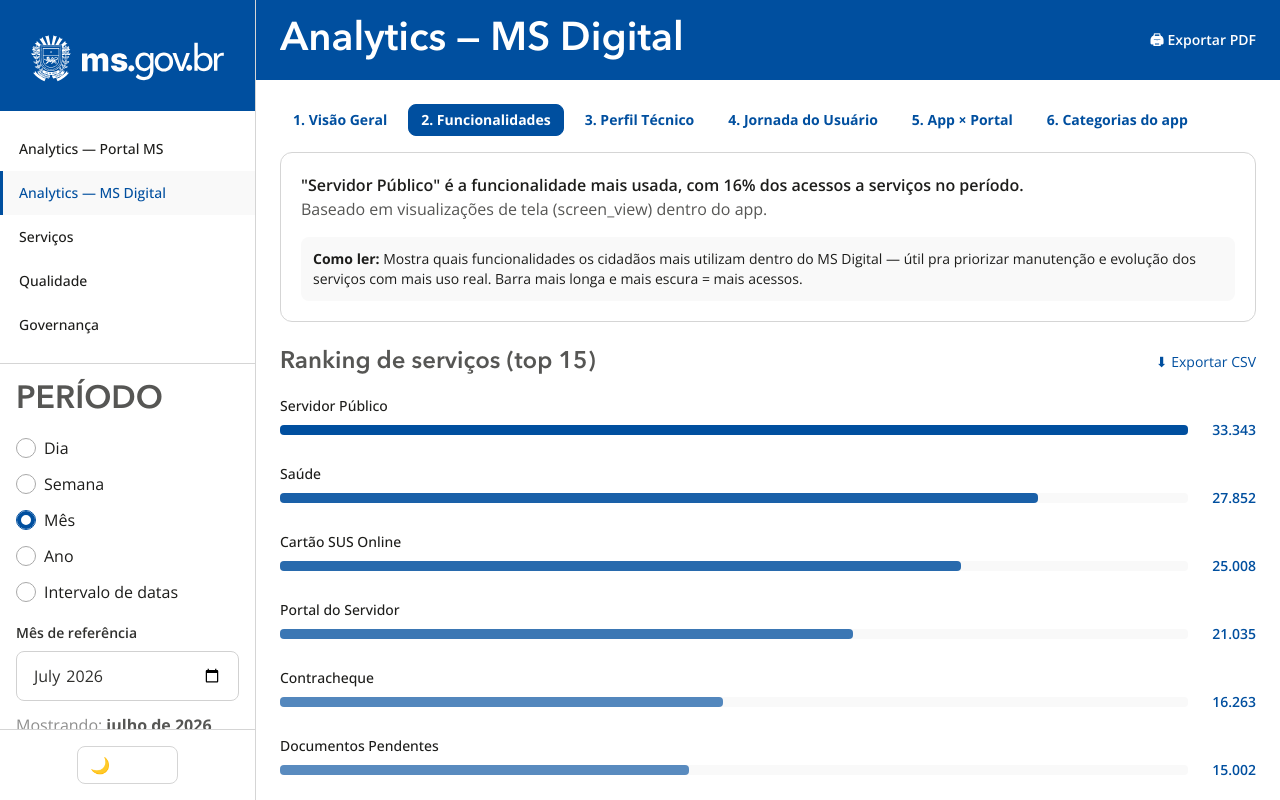
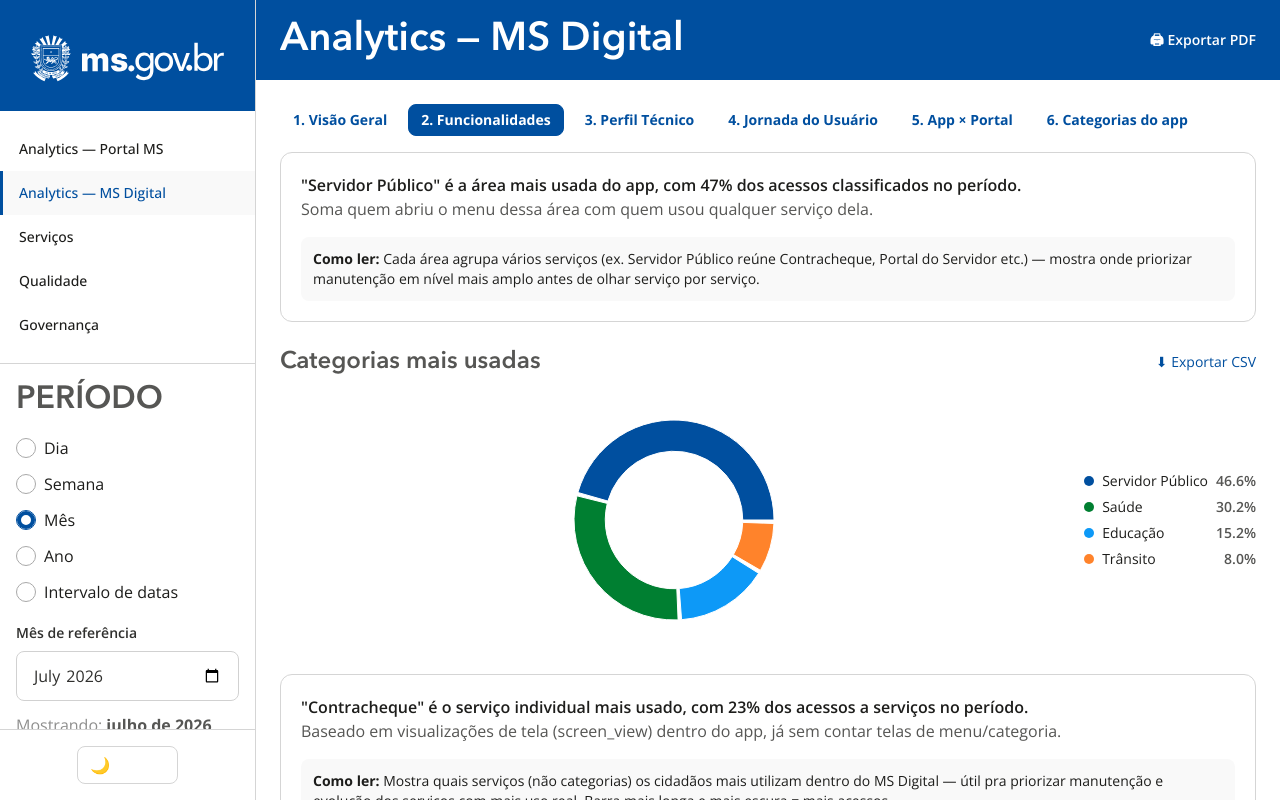
Before and after one commit to fabioramos-02/bi-setdig, a Next.js app: page /analytics/ms-digital in a window 1280 px wide. Both pictures are taken after a click on the button 1016 px from the left and 577 px from the top of the page. Shown: the top 800 px of the page. Built offline with nearby package versions, Linux system fonts and the light colour scheme.

Commit message:
feat: implement service-app classification logic and integrate categorization into MsDigital dashboard tabs

```diff
--- a/src/app/(plataforma)/analytics/ms-digital/FuncionalidadesTab.tsx
+++ b/src/app/(plataforma)/analytics/ms-digital/FuncionalidadesTab.tsx
@@ -1,29 +1,59 @@
 import { RankingBarChart } from "@/components/charts/RankingBarChart";
+import { CategoryDonut, type FatiaCategoria } from "@/components/charts/CategoryDonut";
 import { StoryCard } from "@/components/dashboard/StoryCard";
 import { ExportCsvButton } from "@/components/dashboard/ExportCsvButton";
 import { AvisoSnapshotAproximado, type StatusIntervalo } from "@/components/dashboard/AvisoSnapshotAproximado";
 import { ChartLoading } from "@/components/dashboard/ChartLoading";
-import type { InsightServico } from "@/lib/insights";
+import type { InsightServico, InsightCategoria } from "@/lib/insights";
 import type { Servico } from "@/lib/data";
 
+/** Amplo → específico: categoria (área do app) primeiro, depois o serviço
+ * individual dentro dela — ver lib/servico-app-classifier.ts pra como o GA4
+ * bruto (screen_view sem hierarquia) vira essas duas listas separadas. */
 export function FuncionalidadesTab({
-  servicos,
+  servicosFolha,
+  categorias,
+  naoIdentificadoPct,
   insightServico,
+  insightCategoria,
   status,
 }: {
-  servicos: Servico[];
+  servicosFolha: Servico[];
+  categorias: FatiaCategoria[];
+  naoIdentificadoPct: number;
   insightServico: InsightServico | null;
+  insightCategoria: InsightCategoria | null;
   status: StatusIntervalo;
 }) {
-  const itens = servicos.map((s) => ({ label: s.servico, valor: s.acessos }));
+  const itens = servicosFolha.map((s) => ({ label: s.servico, valor: s.acessos }));
   return (
     <div className="flex flex-col gap-6">
       <AvisoSnapshotAproximado status={status} />
+
+      {insightCategoria && (
+        <StoryCard
+          anchor={`"${insightCategoria.categoria}" é a área mais usada do app, com ${insightCategoria.participacaoPct.toFixed(0)}% dos acessos classificados no período.`}
+          caption="Soma quem abriu o menu dessa área com quem usou qualquer serviço dela."
+          comoLer="Cada área agrupa vários serviços (ex. Servidor Público reúne Contracheque, Portal do Servidor etc.) — mostra onde priorizar manutenção em nível mais amplo antes de olhar serviço por serviço."
+        />
+      )}
+      <div>
+        <div className="flex items-center justify-between mb-3">
+          <h3 style={{ color: "var(--ds-color-text-secondary)" }} className="text-sm font-semibold">
+            Categorias mais usadas
+          </h3>
+          <ExportCsvButton rows={categorias} filename="ga4-categorias" />
+        </div>
+        <ChartLoading status={status} height={260}>
+          <CategoryDonut dados={categorias} />
+        </ChartLoading>
+      </div>
+
       {insightServico && (
         <StoryCard
-          anchor={`"${insightServico.servico}" é a funcionalidade mais usada, com ${insightServico.participacaoPct.toFixed(0)}% dos acessos a serviços no período.`}
-          caption="Baseado em visualizações de tela (screen_view) dentro do app."
-          comoLer="Mostra quais funcionalidades os cidadãos mais utilizam dentro do MS Digital — útil pra priorizar manutenção e evolução dos serviços com mais uso real. Barra mais longa e mais escura = mais acessos."
+          anchor={`"${insightServico.servico}" é o serviço individual mais usado, com ${insightServico.participacaoPct.toFixed(0)}% dos acessos a serviços no período.`}
+          caption="Baseado em visualizações de tela (screen_view) dentro do app, já sem contar telas de menu/categoria."
+          comoLer="Mostra quais serviços (não categorias) os cidadãos mais utilizam dentro do MS Digital — útil pra priorizar manutenção e evolução dos serviços com mais uso real. Barra mais longa e mais escura = mais acessos."
         />
       )}
       <div>
@@ -31,11 +61,17 @@
           <h3 style={{ color: "var(--ds-color-text-secondary)" }} className="text-sm font-semibold">
             Ranking de serviços (top 15)
           </h3>
-          <ExportCsvButton rows={servicos} filename="ga4-servicos" />
+          <ExportCsvButton rows={servicosFolha} filename="ga4-servicos" />
         </div>
         <ChartLoading status={status} height={260}>
-          <RankingBarChart itens={itens} />
+          <RankingBarChart itens={itens.slice(0, 15)} />
         </ChartLoading>
+        {naoIdentificadoPct > 3 && (
+          <p className="mt-2 text-xs" style={{ color: "var(--ds-color-text-muted)" }}>
+            {naoIdentificadoPct.toFixed(0)}% dos acessos são a telas de submenu que não puderam ser identificadas como
+            categoria nem serviço individual — não entram em nenhum dos dois rankings acima.
+          </p>
+        )}
       </div>
     </div>
   );
--- a/src/app/(plataforma)/analytics/ms-digital/MsDigitalClient.tsx
+++ b/src/app/(plataforma)/analytics/ms-digital/MsDigitalClient.tsx
@@ -14,9 +14,11 @@
 import {
   calcularInsightPlataforma,
   calcularInsightServico,
+  calcularInsightCategoria,
   calcularInsightFunil,
   calcularInsightHorario,
 } from "@/lib/insights";
+import { classificarAcessosApp } from "@/lib/servico-app-classifier";
 import { compararCanais } from "@/lib/cross-canal";
 import { usePeriodo } from "@/lib/periodo-context";
 import { chavePeriodoFixo, resumoDoPeriodo, intervaloDoBucket, ehPeriodoCorrente } from "@/lib/period-filter";
@@ -144,8 +146,14 @@
   const novos = vg.find((r) => r.newVsReturning === "new")?.activeUsers ?? 0;
   const recorrentes = vg.find((r) => r.newVsReturning === "returning")?.activeUsers ?? 0;
 
+  // GA4 registra screen_view igual pra categoria/submenu/serviço-folha — sem
+  // isso, "serviço mais usado" mostrava categoria ("Servidor Público") em vez
+  // de serviço real ("Contracheque"). Reclassifica contra o catálogo estático.
+  const classificado = classificarAcessosApp(serv, catalogo);
+
   const insightPlataforma = calcularInsightPlataforma(plat);
-  const insightServico = calcularInsightServico(serv);
+  const insightServico = calcularInsightServico(classificado.servicosFolha);
+  const insightCategoria = calcularInsightCategoria(classificado.categorias);
   const insightFunil = calcularInsightFunil(fun);
   const insightHorario = calcularInsightHorario(hor);
 
@@ -182,7 +190,16 @@
     {
       id: "funcionalidades",
       label: "2. Funcionalidades",
-      content: <FuncionalidadesTab servicos={serv} insightServico={insightServico} status={statusGa4} />,
+      content: (
+        <FuncionalidadesTab
+          servicosFolha={classificado.servicosFolha}
+          categorias={classificado.categorias}
+          naoIdentificadoPct={classificado.naoIdentificadoPct}
+          insightServico={insightServico}
+          insightCategoria={insightCategoria}
+          status={statusGa4}
+        />
+      ),
     },
     {
       id: "perfil",
--- a/src/lib/insights.ts
+++ b/src/lib/insights.ts
@@ -1,4 +1,5 @@
 import type { TermoBusca, Navegador, Dispositivo, Plataforma, Servico, EventoFunil, HorarioGa4, PaginaEntrada, Pagina } from "./data";
+import type { FatiaCategoria } from "@/components/charts/CategoryDonut";
 import type { PeriodoTipo, PontoAgregado } from "./period-filter";
 
 /**
@@ -101,6 +102,17 @@
   return { servico: top.servico, participacaoPct: total > 0 ? (top.acessos / total) * 100 : 0 };
 }
 
+export type InsightCategoria = { categoria: string; participacaoPct: number };
+
+/** Categoria (área do app) mais usada — molde de calcularInsightServico, mas
+ * sobre o resultado já reclassificado de classificarAcessosApp (que soma
+ * acesso direto na tela-categoria + acesso de todo serviço-folha dela). */
+export function calcularInsightCategoria(categorias: FatiaCategoria[]): InsightCategoria | null {
+  if (categorias.length === 0) return null;
+  const top = [...categorias].sort((a, b) => b.valor - a.valor)[0];
+  return { categoria: top.categoria, participacaoPct: top.participacaoPct ?? 0 };
+}
+
 export type InsightHorario = { horaPico: string; sessoesPico: number; participacaoPct: number };
 
 /** Hora de pico de uso do app — molde de calcularInsightServico (acha o topo,
--- /dev/null
+++ b/src/lib/servico-app-classifier.ts
@@ -0,0 +1,86 @@
+import type { Servico, ServicoCatalogo } from "./data";
+import type { FatiaCategoria } from "@/components/charts/CategoryDonut";
+
+/**
+ * O GA4 registra `screen_view` igual pra tela de categoria/menu, submenu e
+ * serviço-folha — não há hierarquia na métrica (ver extract/ga4.py::get_services,
+ * espelhado em lib/server/ga4-client.ts). "Ranking de serviços" acabava
+ * listando categoria ("Servidor Público") lado a lado com serviço real
+ * ("Contracheque"). Fix definitivo pede custom dimension nova no app — fora
+ * do nosso alcance aqui. Este módulo reclassifica cruzando os nomes de tela
+ * contra o catálogo estático (`catalogo-servicos.json`), que já distingue
+ * categoria × serviço.
+ *
+ * ponytail: match exato após normalizar (sem acento/caixa), sem fuzzy —
+ * nomes que divergem por texto entre GA4 e catálogo (ex. "Cartão SUS Online"
+ * vs "Cartão do SUS Online") caem em "não identificado" em vez de casar.
+ * Upgrade pra matching aproximado só se essa fatia se mostrar grande com
+ * dado real.
+ */
+
+function normalizar(s: string): string {
+  return s.normalize("NFD").replace(/[̀-ͯ]/g, "").toLowerCase().trim();
+}
+
+/** Nome de tela do catálogo: pega o serviço-folha real. Entradas no formato
+ * "Submenu > Serviço" (25 das 121 hoje) usam só o último segmento — o resto
+ * (96) já é o nome direto. */
+function folhaDe(servico: string): string {
+  const partes = servico.split(">");
+  return partes[partes.length - 1].trim();
+}
+
+export type ResultadoClassificacao = {
+  servicosFolha: Servico[];
+  categorias: FatiaCategoria[];
+  naoIdentificadoPct: number;
+};
+
+export function classificarAcessosApp(rows: Servico[], catalogo: ServicoCatalogo[]): ResultadoClassificacao {
+  const categoriasSet = new Set(catalogo.map((c) => normalizar(c.categoria)));
+  const folhaMap = new Map<string, { folha: string; categoria: string }>();
+  for (const c of catalogo) {
+    const folha = folhaDe(c.servico);
+    folhaMap.set(normalizar(folha), { folha, categoria: c.categoria });
+  }
+
+  const folhaAcessos = new Map<string, number>();
+  const categoriaAcessos = new Map<string, number>();
+  let naoIdentificado = 0;
+  let total = 0;
+
+  for (const row of rows) {
+    total += row.acessos;
+    const chave = normalizar(row.servico);
+
+    if (categoriasSet.has(chave)) {
+      // Acesso direto na tela-categoria (menu) — conta pra "categoria mais usada".
+      categoriaAcessos.set(row.servico, (categoriaAcessos.get(row.servico) ?? 0) + row.acessos);
+      continue;
+    }
+
+    const folha = folhaMap.get(chave);
+    if (folha) {
+      // Serviço-folha real — conta no ranking de serviços E soma na categoria-mãe
+      // (usar quantos acessaram a área toda, não só quem parou no menu).
+      folhaAcessos.set(folha.folha, (folhaAcessos.get(folha.folha) ?? 0) + row.acessos);
+      categoriaAcessos.set(folha.categoria, (categoriaAcessos.get(folha.categoria) ?? 0) + row.acessos);
+      continue;
+    }
+
+    // Submenu intermediário (ex. "Portal do Servidor") ou nome sem match no
+    // catálogo — não força em nenhum dos dois rankings.
+    naoIdentificado += row.acessos;
+  }
+
+  const servicosFolha = [...folhaAcessos.entries()]
+    .map(([servico, acessos]) => ({ servico, acessos }))
+    .sort((a, b) => b.acessos - a.acessos);
+
+  const totalCategorias = [...categoriaAcessos.values()].reduce((acc, v) => acc + v, 0);
+  const categorias = [...categoriaAcessos.entries()]
+    .map(([categoria, valor]) => ({ categoria, valor, participacaoPct: totalCategorias > 0 ? (valor / totalCategorias) * 100 : 0 }))
+    .sort((a, b) => b.valor - a.valor);
+
+  return { servicosFolha, categorias, naoIdentificadoPct: total > 0 ? (naoIdentificado / total) * 100 : 0 };
+}
```
Also changed, not shown: 1 other file (tests, documents, lock files or other folders).
